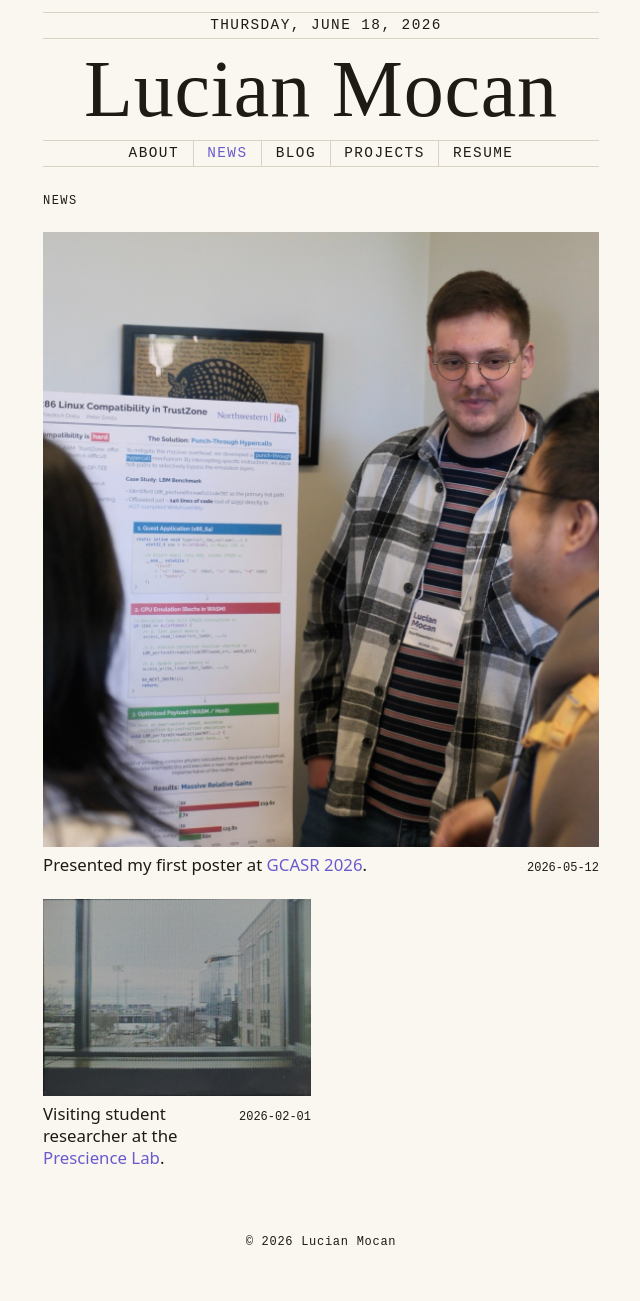
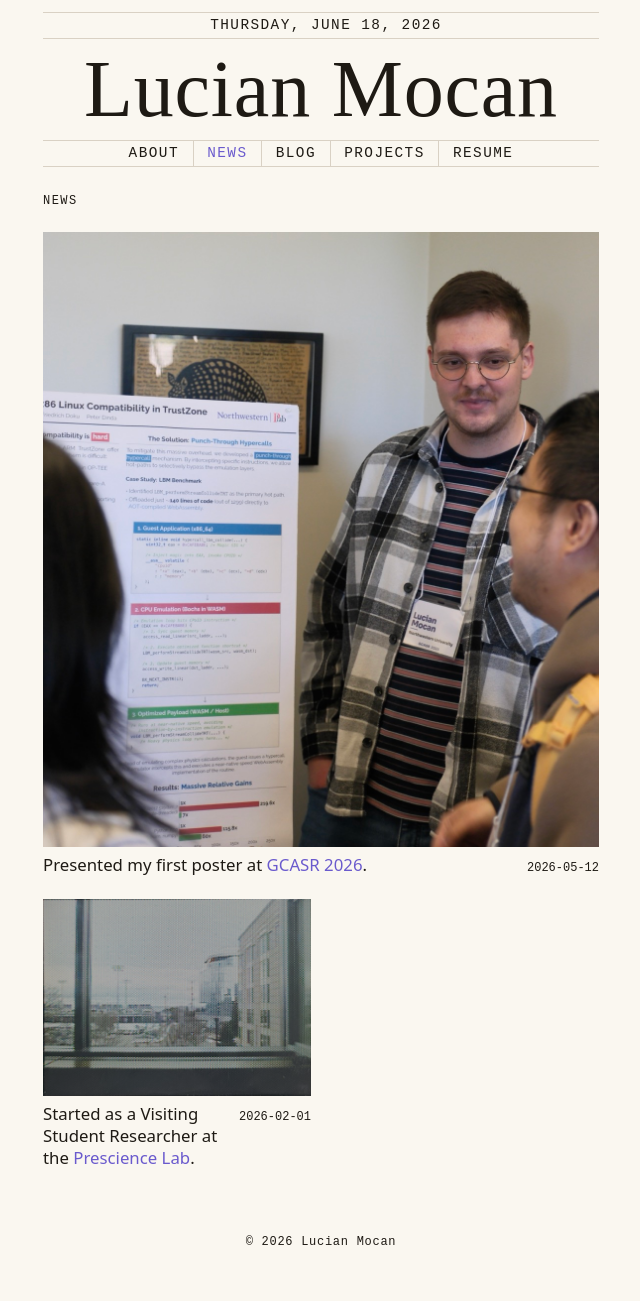
Before and after one commit to lucianmocan/lucianmocan.github.io, a Jekyll site: the page built from news/index.md, in a window 1280 px wide. Shown: the whole page, without its empty margins (319-959 px from the left). Built offline with Jekyll 4.4.1, drawn with Linux system fonts in a browser that asks for light colours; comment, search, counter and statistics services are not loaded.

Commit message:
update photo caption

```diff
--- a/_data/news.yml
+++ b/_data/news.yml
@@ -4,5 +4,5 @@
   wide: true
 
 - date: 2026-02-01
-  text: "Visiting student researcher at the [Prescience Lab](http://www.presciencelab.org/)."
+  text: "Started as a Visiting Student Researcher at the [Prescience Lab](http://www.presciencelab.org/)."
   image: /assets/images/news/plab.png
```
